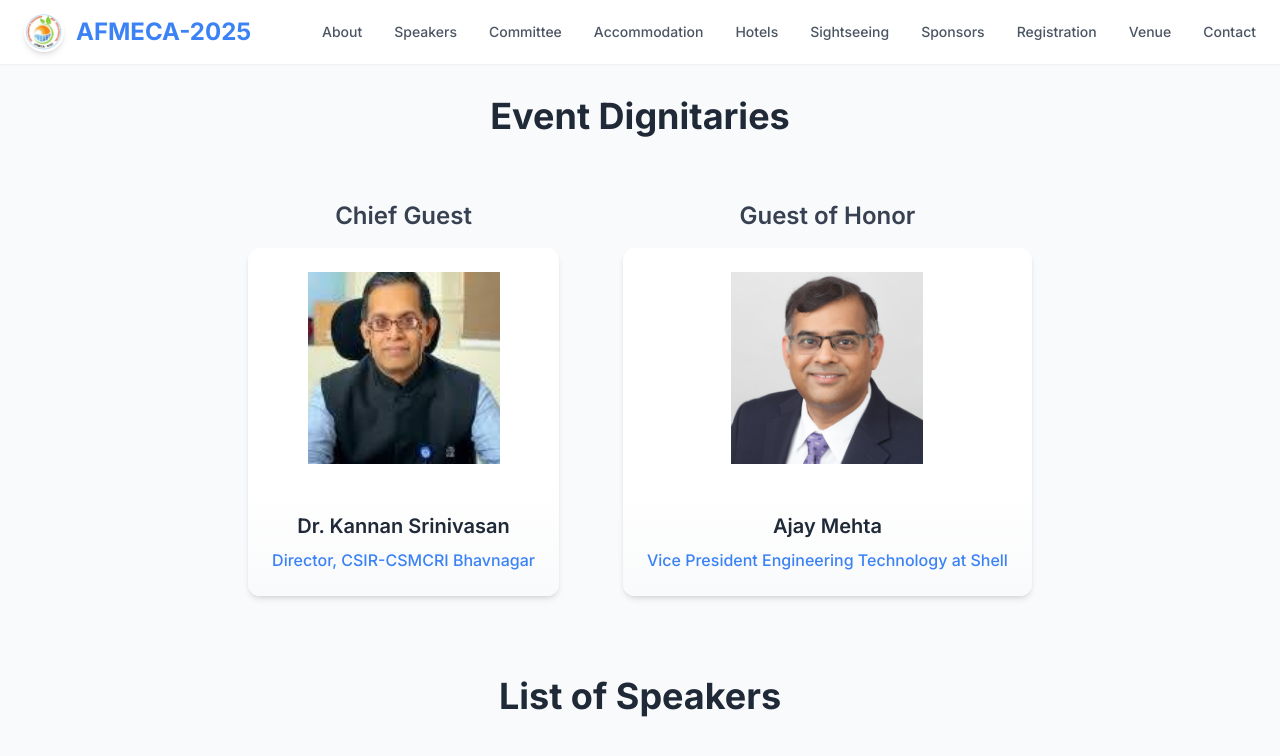
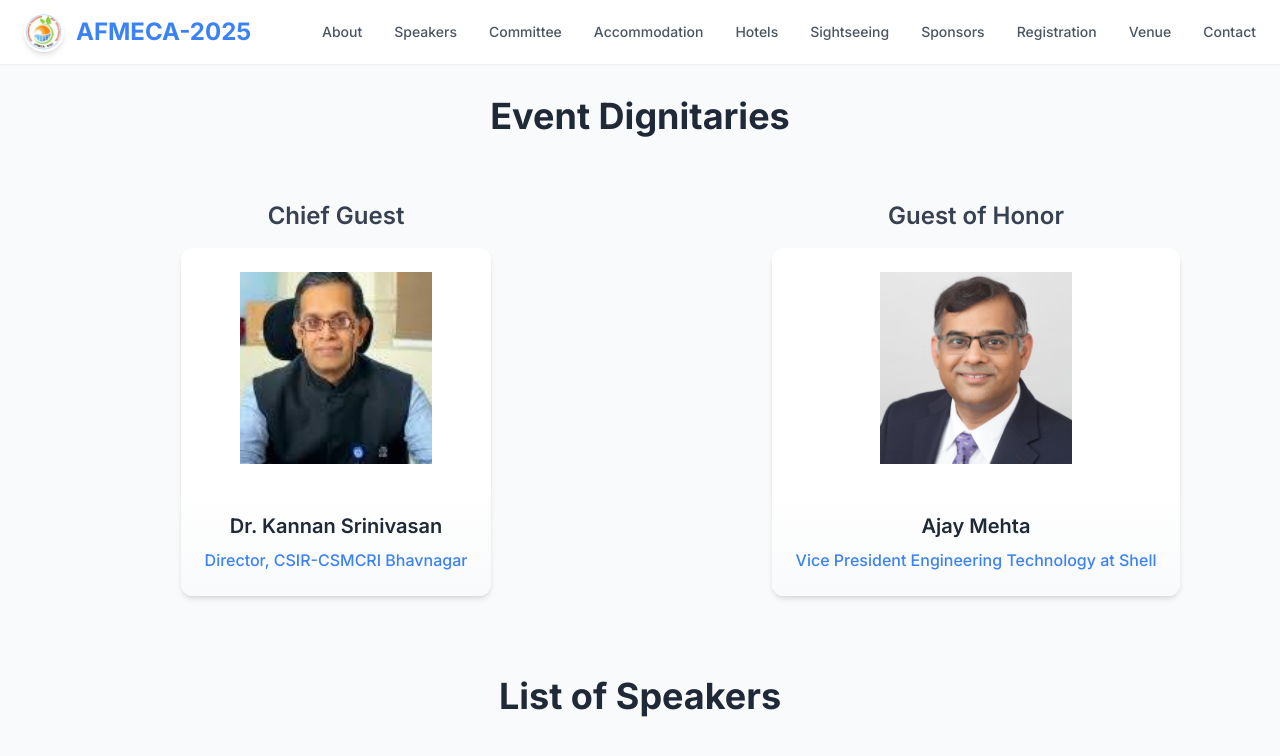
Before and after one commit to davepandit/National-Symposium-Chem-Dept, a React (Create React App) app: page /speakers in a window 1280 px wide. Shown: the top 756 px of the page. Built offline with nearby package versions, Linux system fonts and the light colour scheme; the HTML template or start-up script is replaced by a standard one; a web font is replaced by a local one.

Commit message:
Update Speakers.js

```diff
--- a/src/components/Speakers.js
+++ b/src/components/Speakers.js
@@ -196,7 +196,7 @@
           <h2 className="text-4xl font-bold text-gray-800 mb-2">Event Dignitaries</h2>
         </motion.div>
 
-        <div className="flex justify-center space-x-16 mb-20">
+        <div className="grid grid-cols-1 md:grid-cols-2 justify-center space-x-16 mb-20">
           {/* Chief Guest Block */}
           <div className="flex flex-col items-center">
             <h3 className="text-2xl font-semibold text-gray-700 mb-4">Chief Guest</h3>
```
